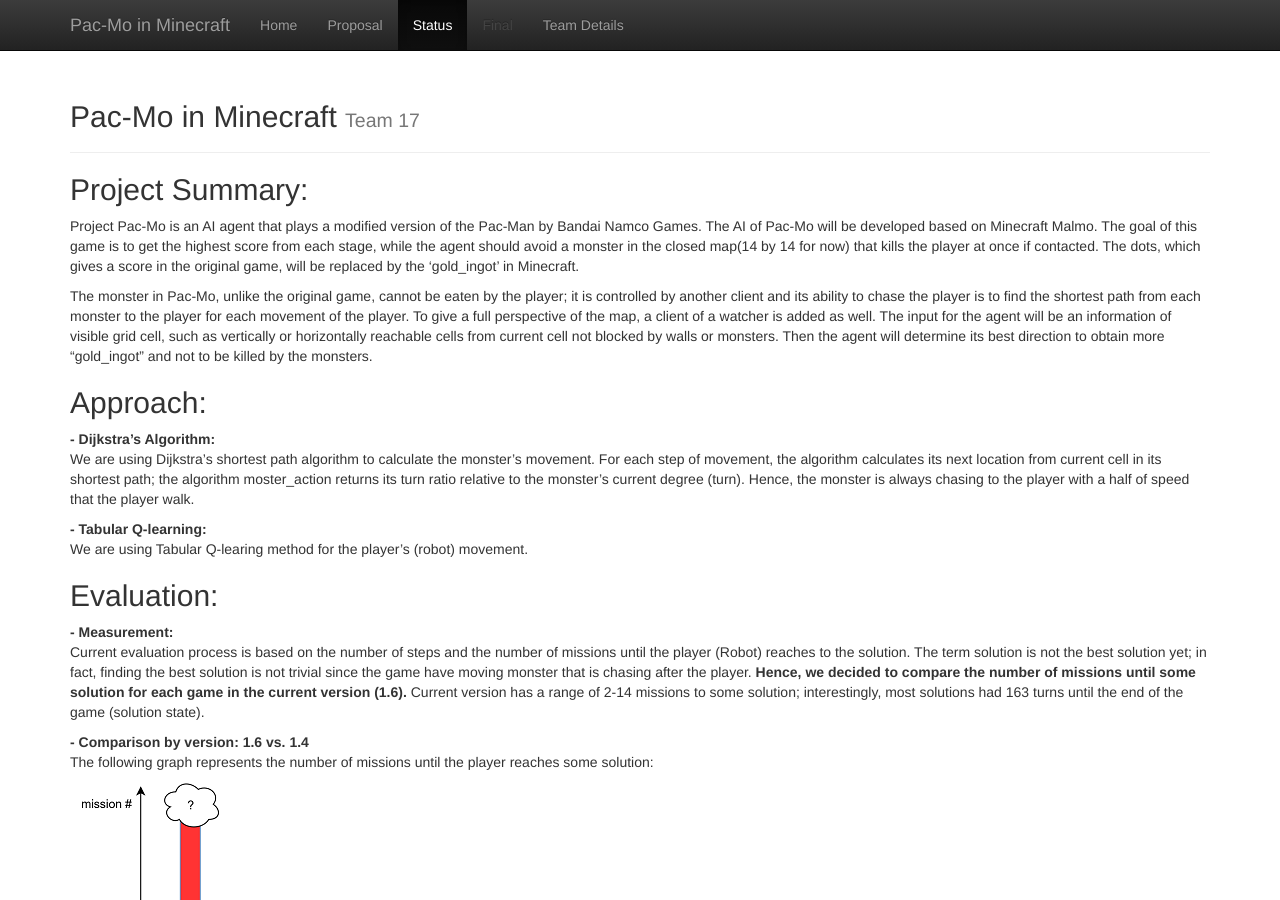
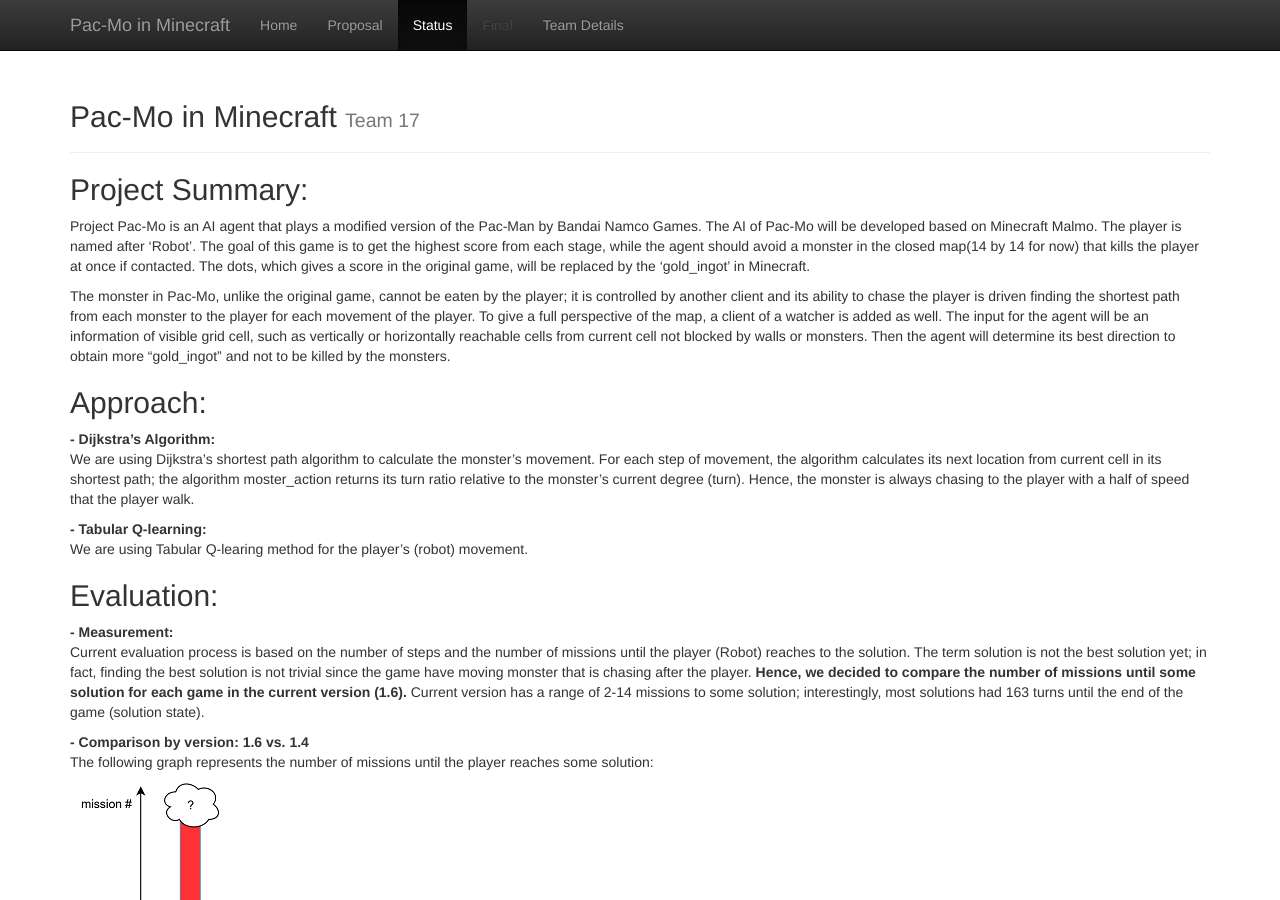
Before and after one commit to qdingqim/Pac-mo, a Jekyll site: the page built from docs/status.md, in a window 1280 px wide and 900 px high. Built offline with Jekyll 4.4.1, drawn with Linux system fonts in a browser that asks for light colours.

Commit message:
Update status.md

```diff
--- a/docs/status.md
+++ b/docs/status.md
@@ -4,9 +4,9 @@ title: Status
 ---
 
 ## Project Summary:
-Project Pac-Mo is an AI agent that plays a modified version of the Pac-Man by Bandai Namco Games. The AI of Pac-Mo will be developed based on Minecraft Malmo. The goal of this game is to get the highest score from each stage, while the agent should avoid a monster in the closed map(14 by 14 for now) that kills the player at once if contacted. The dots, which gives a score in the original game, will be replaced by the 'gold_ingot' in Minecraft.
+Project Pac-Mo is an AI agent that plays a modified version of the Pac-Man by Bandai Namco Games. The AI of Pac-Mo will be developed based on Minecraft Malmo. The player is named after 'Robot'. The goal of this game is to get the highest score from each stage, while the agent should avoid a monster in the closed map(14 by 14 for now) that kills the player at once if contacted. The dots, which gives a score in the original game, will be replaced by the 'gold_ingot' in Minecraft.
 
-The monster in Pac-Mo, unlike the original game, cannot be eaten by the player; it is controlled by another client and its ability to chase the player is to find the shortest path from each monster to the player for each movement of the player. To give a full perspective of the map, a client of a watcher is added as well. The input for the agent will be an information of visible grid cell, such as vertically or horizontally reachable cells from current cell not blocked by walls or monsters. Then the agent will determine its best direction to obtain more "gold_ingot" and not to be killed by the monsters.
+The monster in Pac-Mo, unlike the original game, cannot be eaten by the player; it is controlled by another client and its ability to chase the player is driven finding the shortest path from each monster to the player for each movement of the player. To give a full perspective of the map, a client of a watcher is added as well. The input for the agent will be an information of visible grid cell, such as vertically or horizontally reachable cells from current cell not blocked by walls or monsters. Then the agent will determine its best direction to obtain more "gold_ingot" and not to be killed by the monsters.
 
 
 ## Approach:
```
